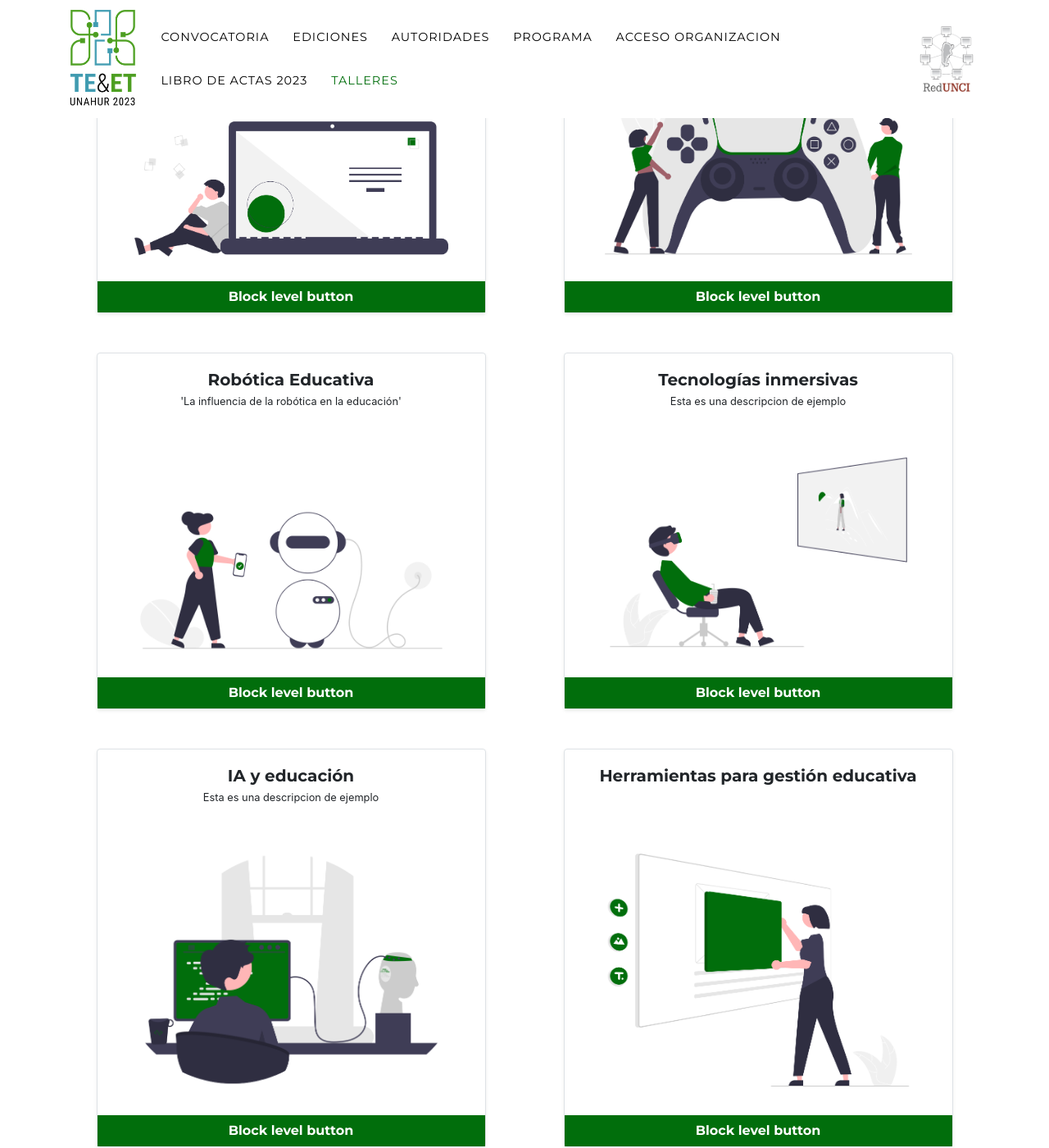
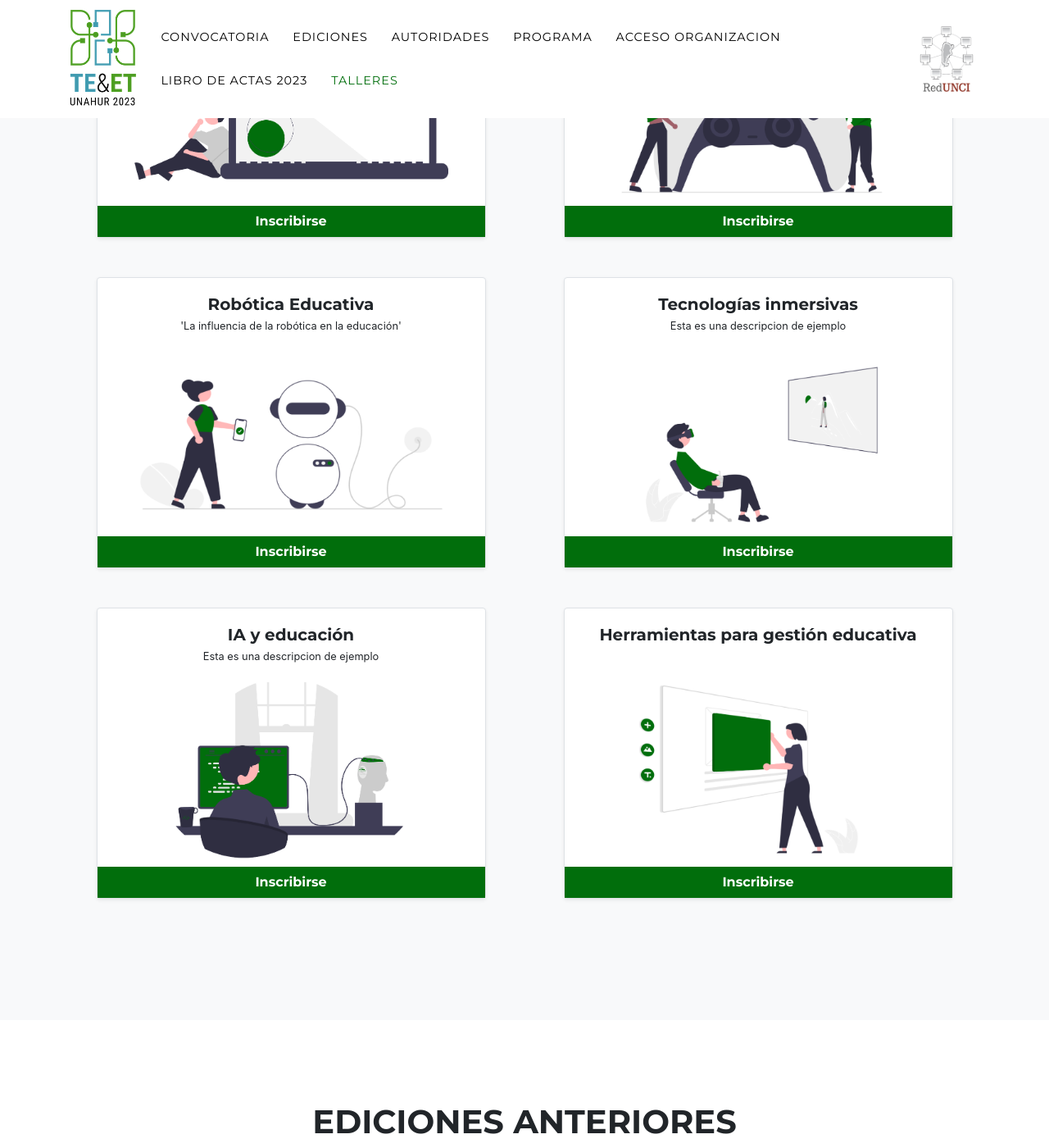
Before and after one commit to teyet2023unahur/teyet2023-2, a Jekyll site: the page built from index.md, in a window 1280 px wide and 1400 px high, scrolled down 4366 px. Shown: the whole window at 82% size. Built offline with Jekyll 4.4.1, drawn with Linux system fonts in a browser that asks for light colours; some web fonts are replaced.

```diff
--- a/_includes/talleres.html
+++ b/_includes/talleres.html
@@ -1,6 +1,6 @@
 <!-- Portfolio Grid -->
 {% if site.locale and site.locale != "" and site.locale != nil %}
-<section class="page-section" id="talleres">
+<section class="page-section bg-light" id="talleres">
 <div class="container">
     <h2 class="section-heading text-uppercase text-center">Talleres</h2>
     <h3 class="section-subheading text-muted mb-4 text-center">Talleres del congreso</h3>
@@ -12,7 +12,7 @@
                 <p class="card-text small">{{ taller.descripcion }}</p>
             </div>
             <img src="{{ taller.img }}" class="card-img-bottom" alt="...">
-            <button type="button" class="btn btn-primary btn-block rounded-0">Block level button</button>
+            <button type="button" class="btn btn-primary btn-block rounded-0">Inscribirse</button>
         </div>
         {% endfor %}
     </div>
```
Also changed, not shown: assets/img/talleres/taller2.png, assets/img/talleres/taller3.png, assets/img/talleres/taller4.png, assets/img/talleres/taller5.png, assets/img/talleres/taller6.png.
